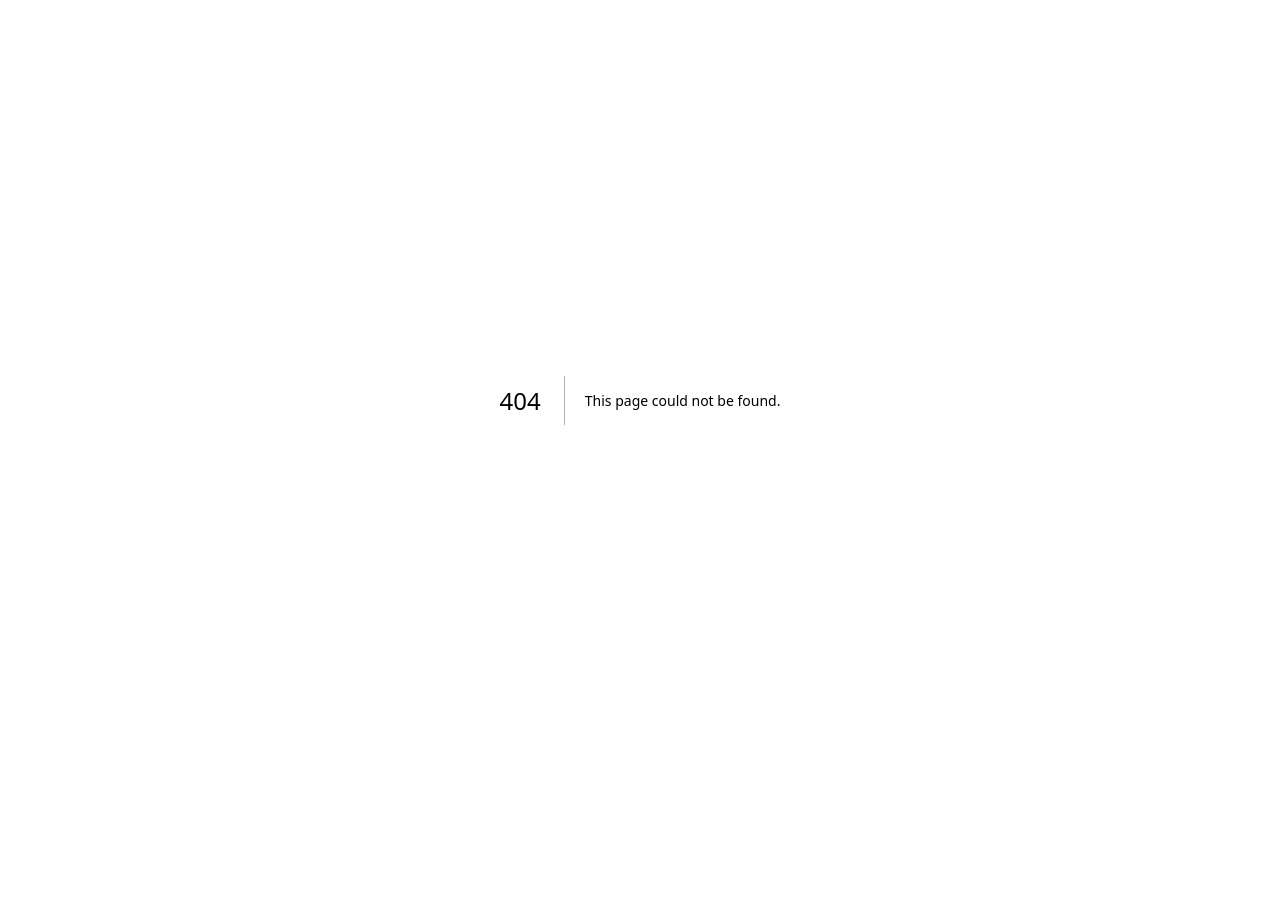
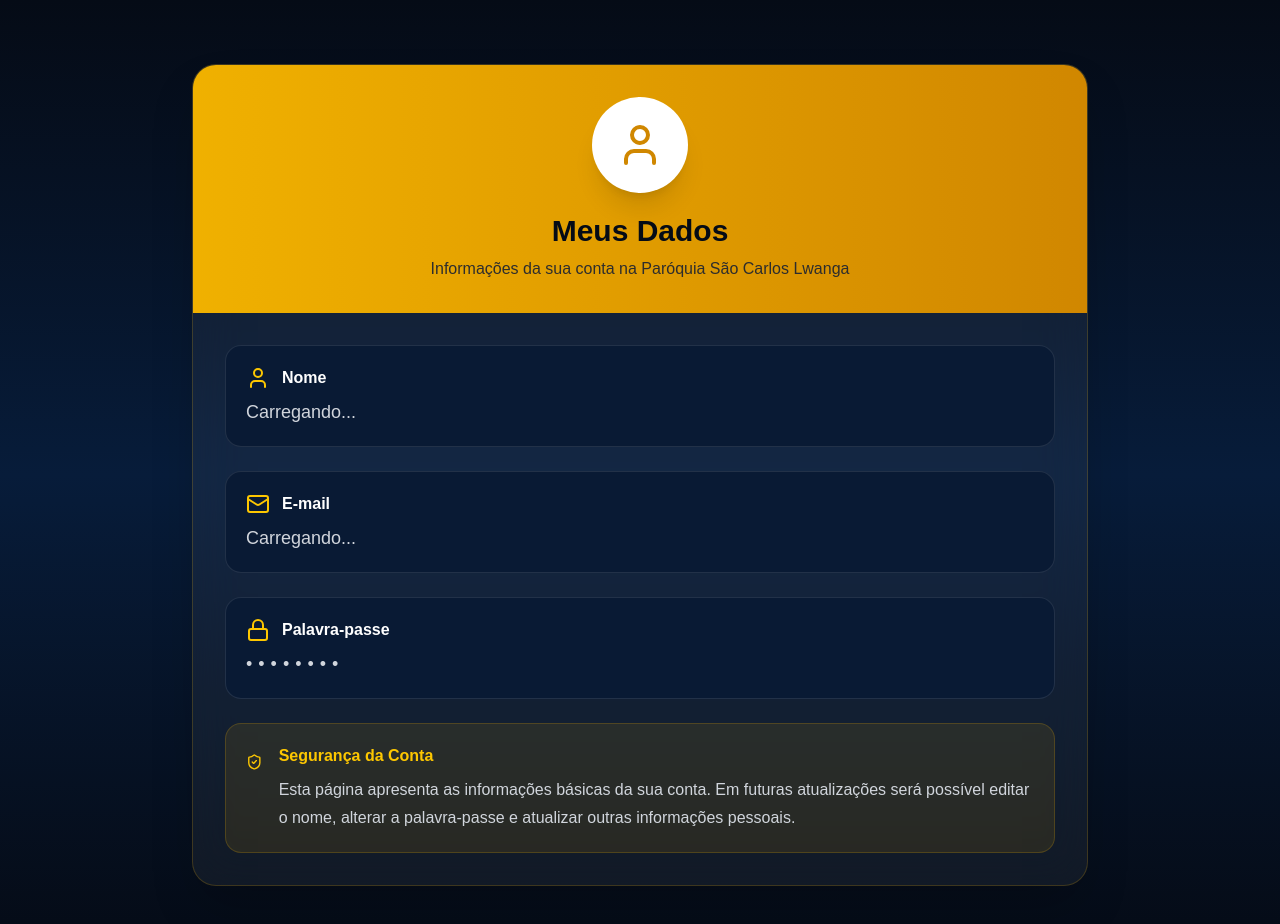
Before and after one commit to mariano-Dv/paroquia-sao-carlos, a Next.js app in the folder frontend/: page /meus-dados in a window 1280 px wide. Before the commit this address had no page. Shown: the top 924 px of the page. Before the commit the page ends 800 px from the top, so only its background shows below. Built offline with nearby package versions, Linux system fonts and the light colour scheme.

Commit message:
Adiciona página Meus Dados

```diff
--- /dev/null
+++ b/frontend/app/meus-dados/page.tsx
@@ -0,0 +1,129 @@
+"use client";
+
+import { User, Mail, Lock, ShieldCheck } from "lucide-react";
+
+export default function MeusDadosPage() {
+  // Futuramente estes dados virão da API.
+  const usuario = {
+    nome: "Carregando...",
+    email: "Carregando...",
+  };
+
+  return (
+    <main className="min-h-screen bg-gradient-to-b from-[#050B16] via-[#071C3A] to-[#050B16] px-6 py-16 flex items-center justify-center">
+
+      <div className="w-full max-w-4xl">
+
+        <div className="rounded-3xl border border-yellow-500/20 bg-white/5 backdrop-blur-xl shadow-2xl overflow-hidden">
+
+          {/* Cabeçalho */}
+
+          <div className="bg-gradient-to-r from-yellow-500 to-yellow-600 p-8 text-center">
+
+            <div className="w-24 h-24 rounded-full bg-white flex items-center justify-center mx-auto shadow-xl">
+
+              <User size={48} className="text-yellow-600" />
+
+            </div>
+
+            <h1 className="text-3xl font-bold text-[#050B16] mt-5">
+              Meus Dados
+            </h1>
+
+            <p className="text-[#2d2d2d] mt-2">
+              Informações da sua conta na Paróquia São Carlos Lwanga
+            </p>
+
+          </div>
+
+          {/* Conteúdo */}
+
+          <div className="p-8 grid gap-6">
+
+            <div className="rounded-2xl bg-[#091a34] border border-white/10 p-5">
+
+              <div className="flex items-center gap-3 mb-2">
+
+                <User className="text-yellow-400" />
+
+                <span className="text-white font-semibold">
+                  Nome
+                </span>
+
+              </div>
+
+              <p className="text-gray-300 text-lg">
+                {usuario.nome}
+              </p>
+
+            </div>
+
+            <div className="rounded-2xl bg-[#091a34] border border-white/10 p-5">
+
+              <div className="flex items-center gap-3 mb-2">
+
+                <Mail className="text-yellow-400" />
+
+                <span className="text-white font-semibold">
+                  E-mail
+                </span>
+
+              </div>
+
+              <p className="text-gray-300 text-lg">
+                {usuario.email}
+              </p>
+
+            </div>
+
+            <div className="rounded-2xl bg-[#091a34] border border-white/10 p-5">
+
+              <div className="flex items-center gap-3 mb-2">
+
+                <Lock className="text-yellow-400" />
+
+                <span className="text-white font-semibold">
+                  Palavra-passe
+                </span>
+
+              </div>
+
+              <p className="text-gray-300 text-lg tracking-[6px]">
+                ••••••••
+              </p>
+
+            </div>
+
+            <div className="rounded-2xl border border-yellow-500/20 bg-yellow-500/10 p-5 flex items-start gap-4">
+
+              <ShieldCheck
+                className="text-yellow-400 mt-1"
+                size={28}
+              />
+
+              <div>
+
+                <h3 className="text-yellow-400 font-semibold mb-2">
+                  Segurança da Conta
+                </h3>
+
+                <p className="text-gray-300 leading-7">
+                  Esta página apresenta as informações básicas da sua conta.
+                  Em futuras atualizações será possível editar o nome,
+                  alterar a palavra-passe e atualizar outras informações
+                  pessoais.
+                </p>
+
+              </div>
+
+            </div>
+
+          </div>
+
+        </div>
+
+      </div>
+
+    </main>
+  );
+}
```
